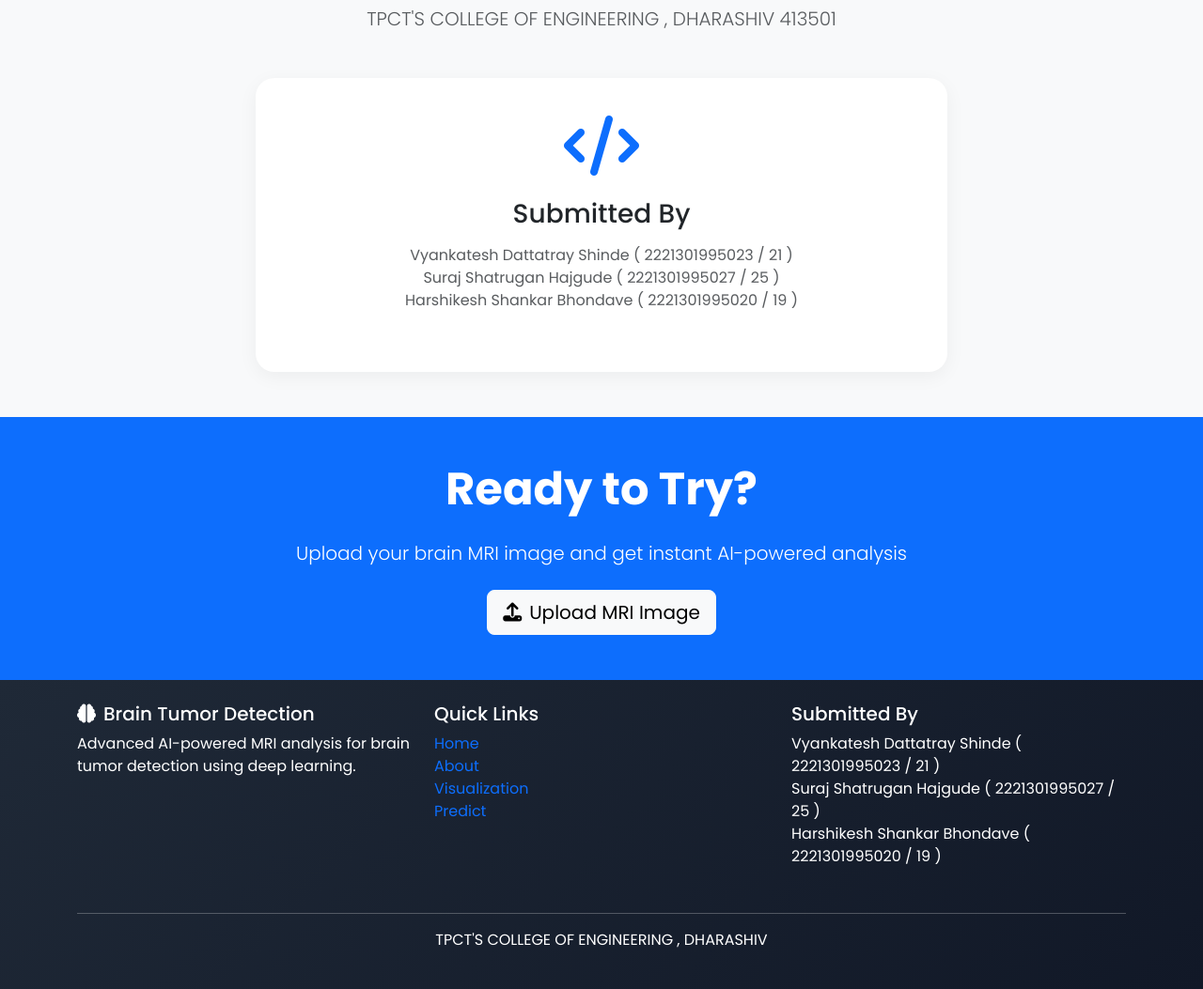
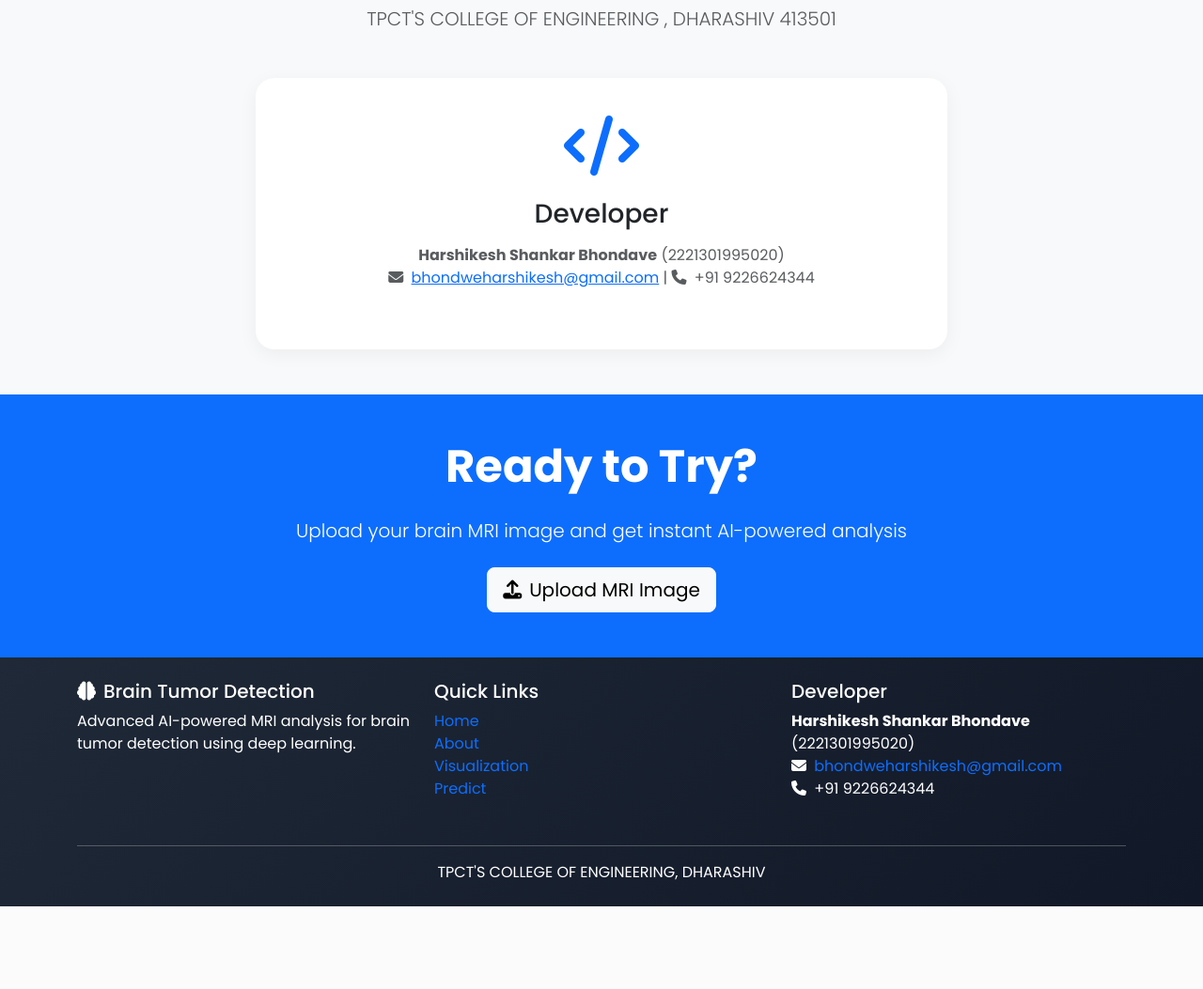
Before and after one commit to Harhs4344/Brain-Tumor-Detection-System, a Flask app: page /about in a window 1280 px wide. Shown: the part 2950-4003 px from the top of the page at 94% size. After the commit the page ends 3915 px from the top, so only its background shows below. Run offline with Flask 3, Linux system fonts and the light colour scheme.

Commit message:
Update developer credits to Harshikesh Shankar Bhondave with contact details

```diff
--- a/templates/about.html
+++ b/templates/about.html
@@ -316,11 +316,11 @@
                     <div class="mb-4">
                         <i class="fas fa-code fa-4x text-primary"></i>
                     </div>
-                    <h3 class="mb-3">Submitted By</h3>
+                    <h3 class="mb-3">Developer</h3>
                     <p class="text-muted mb-4">
-                        Vyankatesh Dattatray Shinde ( 2221301995023 / 21 ) </br>
-                        Suraj Shatrugan Hajgude ( 2221301995027 / 25 ) </br>
-                        Harshikesh Shankar Bhondave ( 2221301995020 / 19 ) </br>
+                        <strong>Harshikesh Shankar Bhondave</strong> (2221301995020)<br>
+                        <i class="fas fa-envelope me-1"></i> <a href="mailto:bhondweharshikesh@gmail.com">bhondweharshikesh@gmail.com</a> |
+                        <i class="fas fa-phone me-1"></i> +91 9226624344
                     </p>
                 </div>
             </div>
--- a/templates/base.html
+++ b/templates/base.html
@@ -83,18 +83,18 @@
                     </ul>
                 </div>
                 <div class="col-md-4 mb-3">
-                    <h5>Submitted By</h5>
+                    <h5>Developer</h5>
                     <p class="text-muted1">
-                        Vyankatesh Dattatray Shinde ( 2221301995023 / 21 ) </br>
-                        Suraj Shatrugan Hajgude ( 2221301995027 / 25 ) </br>
-                        Harshikesh Shankar Bhondave ( 2221301995020 / 19 ) </br>
+                        <strong>Harshikesh Shankar Bhondave</strong> (2221301995020)<br>
+                        <i class="fas fa-envelope me-1"></i> <a href="mailto:bhondweharshikesh@gmail.com" class="text-muted1">bhondweharshikesh@gmail.com</a><br>
+                        <i class="fas fa-phone me-1"></i> +91 9226624344
                     </p>
                 </div>
             </div>
             <hr class="bg-white">
             <div class="row">
                 <div class="col-12 text-center">
-                    TPCT'S COLLEGE OF ENGINEERING , DHARASHIV </p>
+                    TPCT'S COLLEGE OF ENGINEERING, DHARASHIV
                 </div>
             </div>
         </div>
```
